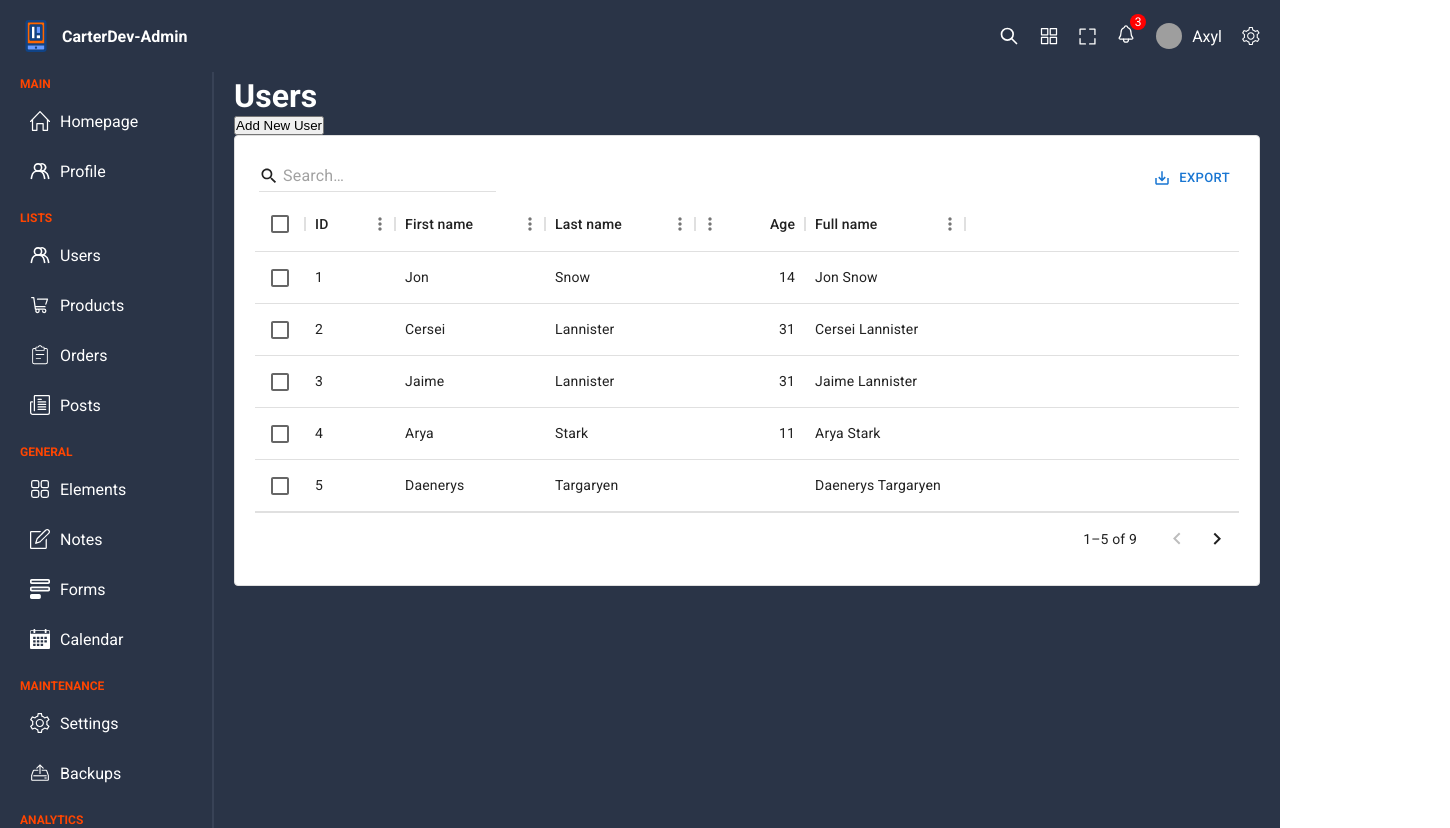
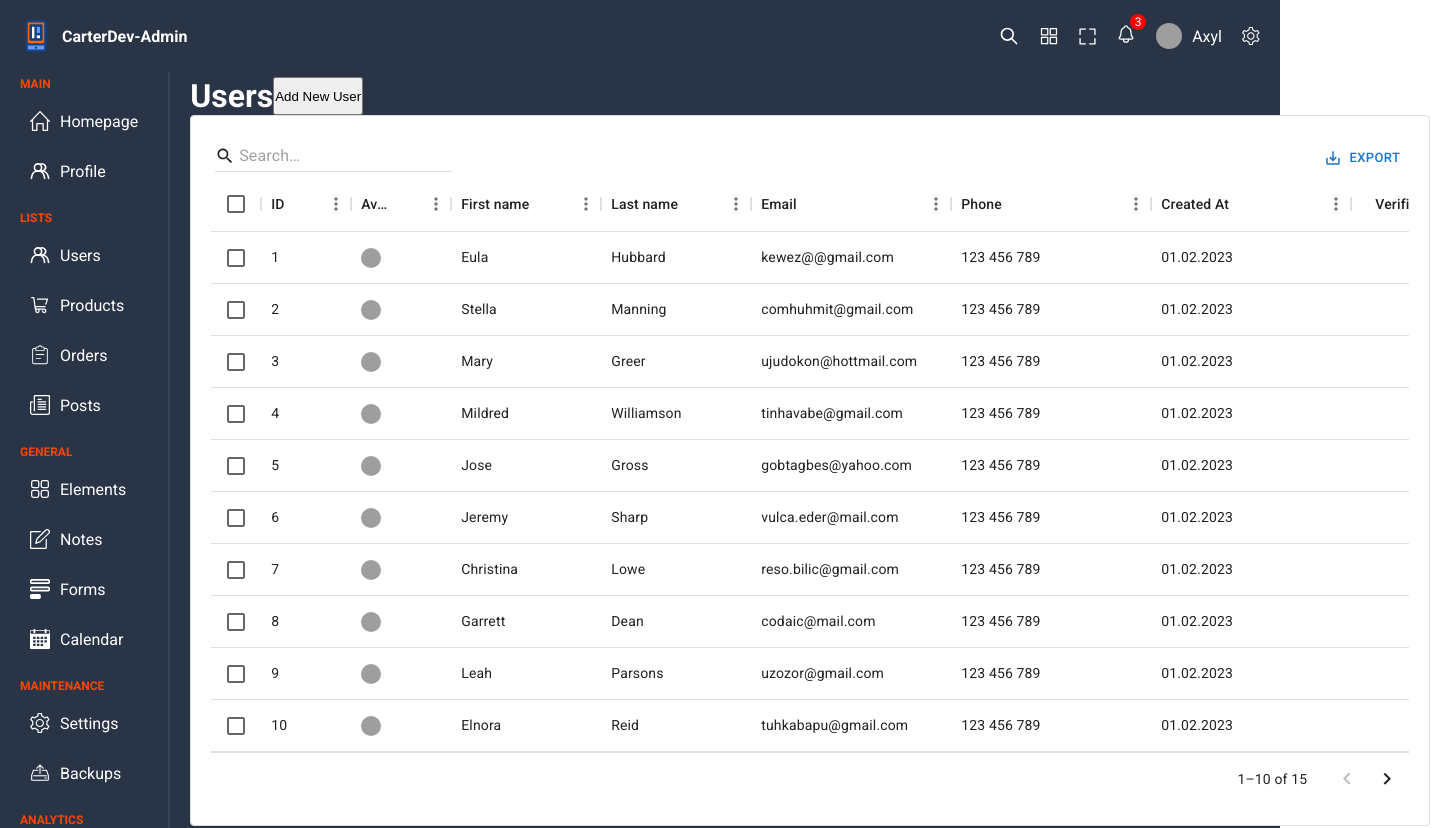
Before and after one commit to baArlene/react-admin-app, a React (Vite) app in the folder react-admin-dashboard/: page /users in a window 1280 px wide. Shown: the top 828 px of the page, 1450 px wide, since content can reach past the window. Built offline with nearby package versions, Linux system fonts and the light colour scheme; grey boxes are pictures that could not be loaded.

Commit message:
++commit

```diff
--- a/react-admin-dashboard/src/components/dataTable/DataTable.tsx
+++ b/react-admin-dashboard/src/components/dataTable/DataTable.tsx
@@ -1,70 +1,61 @@
-import { DataGrid, GridColDef, GridToolbar, GridValueGetterParams } from "@mui/x-data-grid";
+import {
+  DataGrid,
+  GridColDef,
+  GridToolbar,
+} from "@mui/x-data-grid";
 import "./dataTable.scss";
+import { Link } from "react-router-dom";
 
-const DataTable = () => {
+type Props = {
+  columns: GridColDef[];
+  rows: object[];
+  slug: string;
+};
 
-    const columns: GridColDef[] = [
-        { field: 'id', headerName: 'ID', width: 90 },
-        {
-          field: 'firstName',
-          headerName: 'First name',
-          width: 150,
-          editable: true,
-        },
-        {
-          field: 'lastName',
-          headerName: 'Last name',
-          width: 150,
-          editable: true,
-        },
-        {
-          field: 'age',
-          headerName: 'Age',
-          type: 'number',
-          width: 110,
-          editable: true,
-        },
-        {
-          field: 'fullName',
-          headerName: 'Full name',
-          description: 'This column has a value getter and is not sortable.',
-          sortable: false,
-          width: 160,
-          valueGetter: (params: GridValueGetterParams) =>
-            `${params.row.firstName || ''} ${params.row.lastName || ''}`,
-        },
-      ];
+const DataTable = (props: Props) => {
+  const handleDelete = (id: number) => {
+    //delete the item
+    //axios.delete(`/api/${slug}/id`)
+    console.log(id + "has been deleted");
+  };
 
-      const rows = [
-        { id: 1, lastName: 'Snow', firstName: 'Jon', age: 14 },
-        { id: 2, lastName: 'Lannister', firstName: 'Cersei', age: 31 },
-        { id: 3, lastName: 'Lannister', firstName: 'Jaime', age: 31 },
-        { id: 4, lastName: 'Stark', firstName: 'Arya', age: 11 },
-        { id: 5, lastName: 'Targaryen', firstName: 'Daenerys', age: null },
-        { id: 6, lastName: 'Melisandre', firstName: null, age: 150 },
-        { id: 7, lastName: 'Clifford', firstName: 'Ferrara', age: 44 },
-        { id: 8, lastName: 'Frances', firstName: 'Rossini', age: 36 },
-        { id: 9, lastName: 'Roxie', firstName: 'Harvey', age: 65 },
-      ];
+  const actionColumn: GridColDef = {
+    field: "action",
+    headerName: "Action",
+    width: 200,
+    renderCell: (params) => {
+      return (
+        <div className="action">
+          <Link to={`/${props.slug}/${params.row.id}`}>
+            <img src="/view.svg" alt="" />
+          </Link>
+          <div className="delete" onClick={() => handleDelete(params.row.id)}>
+            <img src="/delete.svg" alt="" />
+          </div>
+        </div>
+      );
+    },
+  };
 
   return (
     <div className="dataTable">
-      <DataGrid className="dataGrid"
-        rows={rows}
-        columns={columns}
+      <DataGrid
+        className="dataGrid"
+        rows={props.rows}
+        columns={[...props.columns, actionColumn]}
         initialState={{
           pagination: {
             paginationModel: {
-              pageSize: 5,
+              pageSize: 10,
             },
           },
         }}
-        slots={{toolbar:GridToolbar}}
+        slots={{ toolbar: GridToolbar }}
         slotProps={{
-            toolbar:{
-                showQuickFilter:true,
-                quickFilterProps: {debounceMs: 500},
-            },
+          toolbar: {
+            showQuickFilter: true,
+            quickFilterProps: { debounceMs: 500 },
+          },
         }}
         pageSizeOptions={[5]}
         checkboxSelection
--- a/react-admin-dashboard/src/components/dataTable/dataTable.scss
+++ b/react-admin-dashboard/src/components/dataTable/dataTable.scss
@@ -8,5 +8,23 @@
         .MuiDataGrid-toolbarContainer{
             flex-direction: row-reverse;
         }
+
+        img{
+            width: 32px;
+            height: 32px;
+            border-radius: 50%;
+            object-fit: cover;
+        }
+
+        .action{
+            display: flex;
+            gap: 15px;
+        }
+
+        img{
+            width: 20px;
+            height: 20px;
+            cursor: pointer;
+        }
     }
 }
--- a/react-admin-dashboard/src/pages/users/Users.tsx
+++ b/react-admin-dashboard/src/pages/users/Users.tsx
@@ -1,5 +1,58 @@
+import { GridColDef } from '@mui/x-data-grid';
 import DataTable from '../../components/dataTable/DataTable'
 import './users.scss'
+import { userRows } from '../../data';
+
+
+const columns: GridColDef[] = [
+  { field: "id", headerName: "ID", width: 90 },
+  {
+    field: "img",
+    headerName: "Avatar",
+    width: 100,
+    renderCell: (params) => {
+      return <img src={params.row.img || "/noavatar.png"} alt="" />;
+    },
+  },
+  {
+    field: "firstName",
+    type: "string",
+    headerName: "First name",
+    width: 150,
+  },
+  {
+    field: "lastName",
+    type: "string",
+    headerName: "Last name",
+    width: 150,
+  },
+  {
+    field: "email",
+    type: "string",
+    headerName: "Email",
+    width: 200,
+  },
+  {
+    field: "phone",
+    type: "string",
+    headerName: "Phone",
+    width: 200,
+  },
+  {
+    field: "createdAt",
+    headerName: "Created At",
+    width: 200,
+    type: "string",
+  },
+  {
+    field: "verified",
+    headerName: "Verified",
+    width: 150,
+    type: "boolean",
+  },
+];
+
+
 
 const Users = () => {
   return (
@@ -8,7 +61,7 @@
         <h1>Users</h1>
         <button>Add New User</button>
       </div>
-      <DataTable />
+      <DataTable slug='users' columns={columns} rows={userRows} />
     </div>
   )
 }
--- a/react-admin-dashboard/src/pages/users/users.scss
+++ b/react-admin-dashboard/src/pages/users/users.scss
@@ -1,3 +1,7 @@
 .users {
 
+
+    .info{
+        display: flex;
+    }
 }
```
